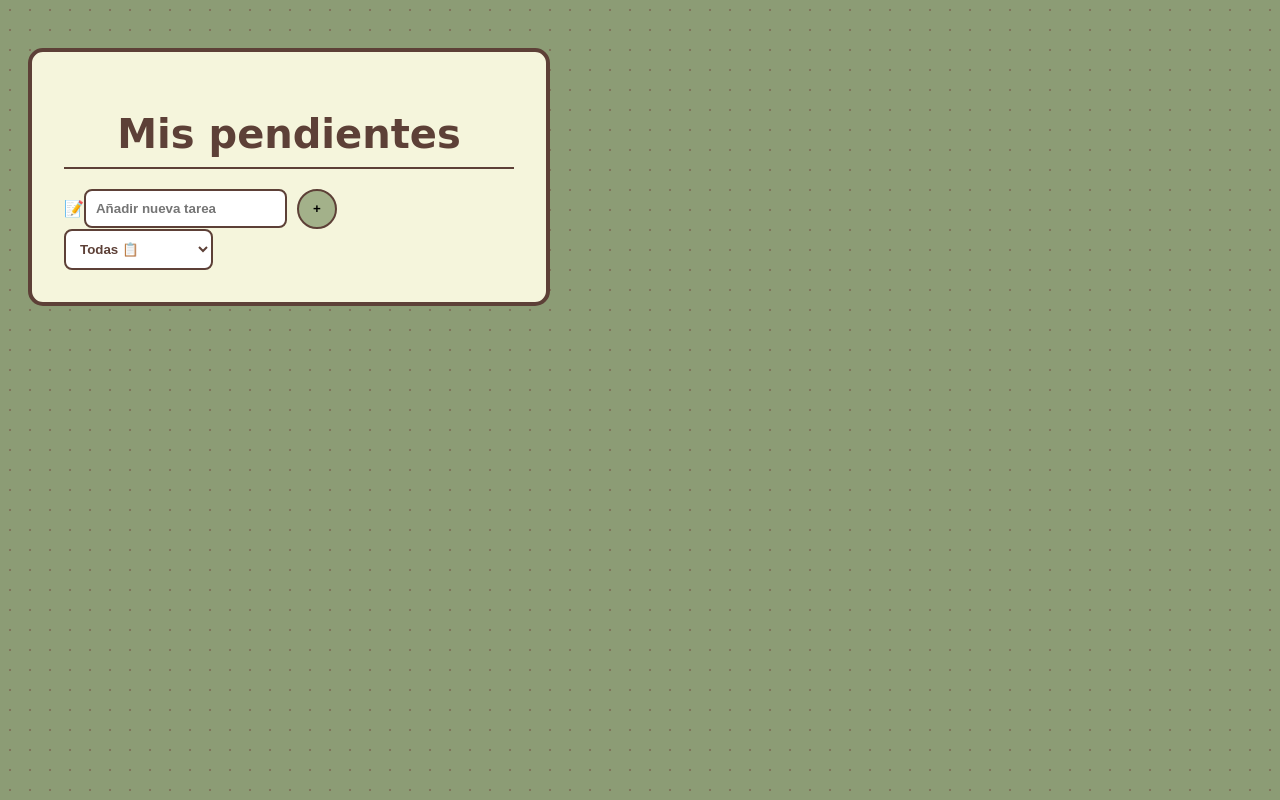
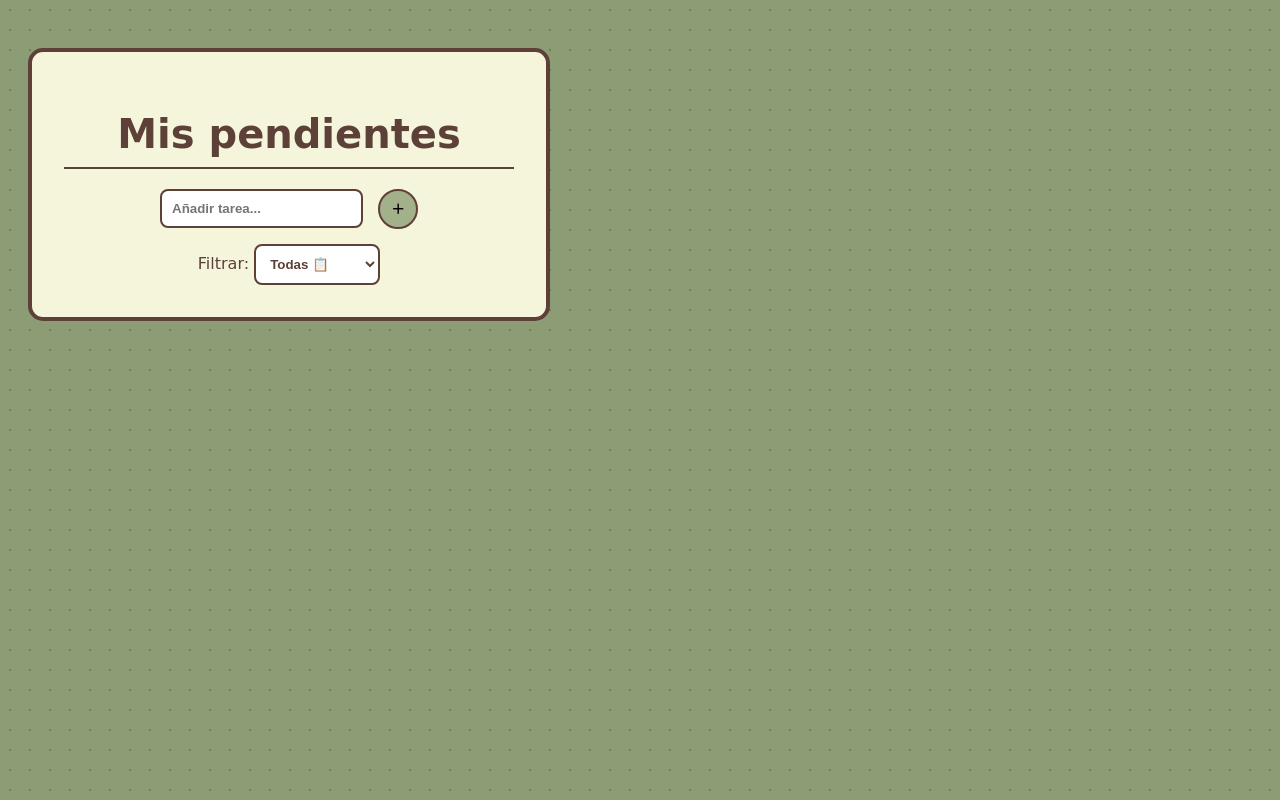
Before and after one commit to Lopez-Merin0/TP-React, a React (Vite) app: page / in a window 1280 px wide. Built offline with nearby package versions, Linux system fonts and the light colour scheme.

Commit message:
ajuste de la estrcutura del formulario para el nuevo diseño

```diff
--- a/src/components/Form.jsx
+++ b/src/components/Form.jsx
@@ -16,26 +16,29 @@ const Form = ({ addTodo, setFilter }) => {
     };
 
     return (
-        <form onSubmit={handleSubmit} className="todo-form">
-            <div classNamer="input-group">
-                <span className="icon">📝</span>
+        <div className="form-section">
+            <form onSubmit={handleSubmit} style={{ display: 'flex', alignItems: 'center', justifyContent: 'center', gap: '5px' }}>
                 <input
                     type="text"
-                    placeholder="Añadir nueva tarea "
+                    placeholder="Añadir tarea..."
                     value={value}
-                    onChange={(e) => setValue(e.target.value)} />
-                <button type="submit" className="add-btn">+</button>
+                    onChange={(e) => setValue(e.target.value)}
+                />
+                <button type="submit" className="add-btn">＋</button>
+            </form>
+
+            {error && <p style={{ color: 'red', fontSize: '0.8rem', textAlign: 'center' }}>{error}</p>}
+
+            <div style={{ marginTop: '15px', textAlign: 'center' }}>
+                <label>Filtrar: </label>
+                <select onChange={(e) => setFilter(e.target.value)}>
+                    <option value="Todas">Todas 📋</option>
+                    <option value="Completadas">Hechas ✅</option>
+                    <option value="Pendientes">Por hacer ⏳</option>
+                </select>
             </div>
-            {error && <p className="error-message">{error}</p>}
-
-            <select onChange={(e) => setFilter(e.target.value)} className="filter-select">
-                <option value="Todas">Todas 📋</option>
-                <option value="Completadas">Completadas ✅</option>
-                <option value="Pendientes">Pendientes ⏳</option>
-            </select>
-        </form>
+        </div>
     );
-
 };
 
 export default Form;
```
